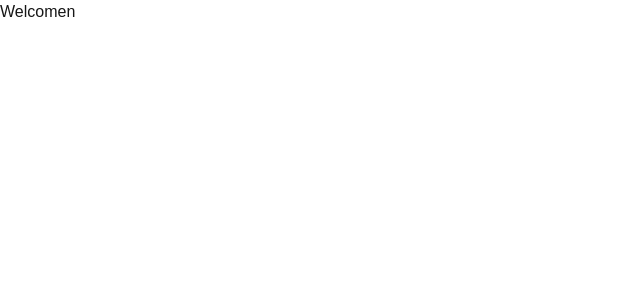
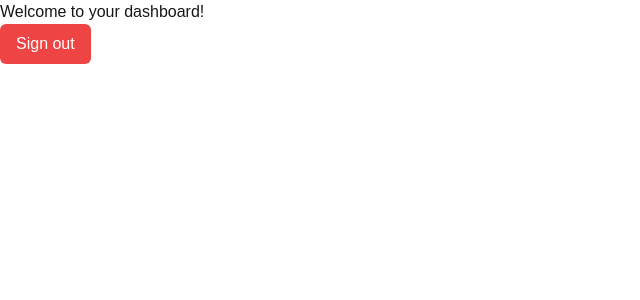
Before and after one commit to Juarpla/handcrafted-haven, a Next.js app: page /dashboard in a window 1280 px wide. Shown: the top 300 px of the page, without its empty margins (0-640 px from the left). Built offline with nearby package versions, Linux system fonts and the light colour scheme.

Commit message:
added login and logout for github OAuth

```diff
--- a/src/app/dashboard/page.tsx
+++ b/src/app/dashboard/page.tsx
@@ -1,7 +1,12 @@
+/* eslint-disable */
+
+import LogoutButton from "../ui/logoutbutton";
+
 export default function Page() {
     return (
         <>
-        <h1>Welcomen</h1>
+        <h1>Welcome to your dashboard!</h1>
+        <LogoutButton />
         </>
 
     )}
--- a/src/app/page.tsx
+++ b/src/app/page.tsx
@@ -1,3 +1,5 @@
+/* eslint-disable */
+
 import React from 'react';
 import HeroSection from '@/app/components/HeroSection';
 import SatisfiedClients from './components/SatisfiedClients';
--- a/src/app/ui/Navigation.tsx
+++ b/src/app/ui/Navigation.tsx
@@ -1,3 +1,4 @@
+/* eslint-disable */
 
 import Link from "next/link"
 
@@ -18,7 +19,7 @@ export default function Navigation() {
             </Link>
 
             <Link className="flex justify-center flex-grow hover:shadow-text-yellow transition duration-300 px-3 py-3 rounded-md"
-            href="/">
+            href="/dashboard/login/">
                 <p>
                 Login</p>
             </Link>
--- a/src/app/ui/button.tsx
+++ b/src/app/ui/button.tsx
@@ -1,17 +1,18 @@
-// import clsx from 'clsx';
+/* eslint-disable */
+
+"use client";
+
+import { signIn } from 'next-auth/react'; // Import signIn from NextAuth
 import { raleway } from '@/app/ui/fonts';
 
-// interface ButtonProps extends React.ButtonHTMLAttributes<HTMLButtonElement> {
-//   children: React.ReactNode;
-// }
-
+// Define Button component
 export function Button() {
   return (
     <button
-    className={`${raleway.className} px-4 py-2 w-full text-white bg-blue-500 rounded-md`}
-    // onClick={() => signIn('github')}
-  >
-    Sign in with GitHub
-  </button>
+      className={`${raleway.className} px-4 py-2 w-full text-white bg-blue-500 rounded-md`}
+      onClick={() => signIn('github')} // Trigger GitHub sign-in on click
+    >
+      Sign in with GitHub
+    </button>
   );
 }
--- /dev/null
+++ b/src/app/ui/logoutbutton.tsx
@@ -0,0 +1,24 @@
+/* eslint-disable */
+
+'use client';
+
+import { signOut } from 'next-auth/react';
+import { useRouter } from 'next/navigation'; // Use next/navigation for app directory
+
+export default function LogoutButton() {
+  const router = useRouter();
+
+  const handleLogout = async () => {
+    await signOut({ redirect: false }); // Prevent automatic redirect
+    router.push('/'); // Manually redirect to homepage
+  };
+
+  return (
+    <button
+      className="px-4 py-2 text-white bg-red-500 rounded-md"
+      onClick={handleLogout}
+    >
+      Sign out
+    </button>
+  );
+}
--- /dev/null
+++ b/src/pages/api/auth/[...nextauth].ts
@@ -0,0 +1,23 @@
+/* eslint-disable */
+import NextAuth from 'next-auth';
+import GitHubProvider from 'next-auth/providers/github';
+
+export const authOptions = {
+  providers: [
+    GitHubProvider({
+      clientId: process.env.GITHUB_CLIENT_ID as string,
+      clientSecret: process.env.GITHUB_CLIENT_SECRET as string,
+    }),
+  ],
+  pages: {
+    signIn: '/login', // Custom login page
+  },
+  callbacks: {
+    async redirect({ url, baseUrl }: { url: string; baseUrl: string }) {
+      // Always redirect to /dashboard after login
+      return '/dashboard';
+    },
+  },
+};
+
+export default NextAuth(authOptions);
```
Also changed, not shown: nextauth.config.ts (added, +11 -0 lines), package.json (+8 -7 lines), 1 other file (tests, documents, lock files or other folders).
